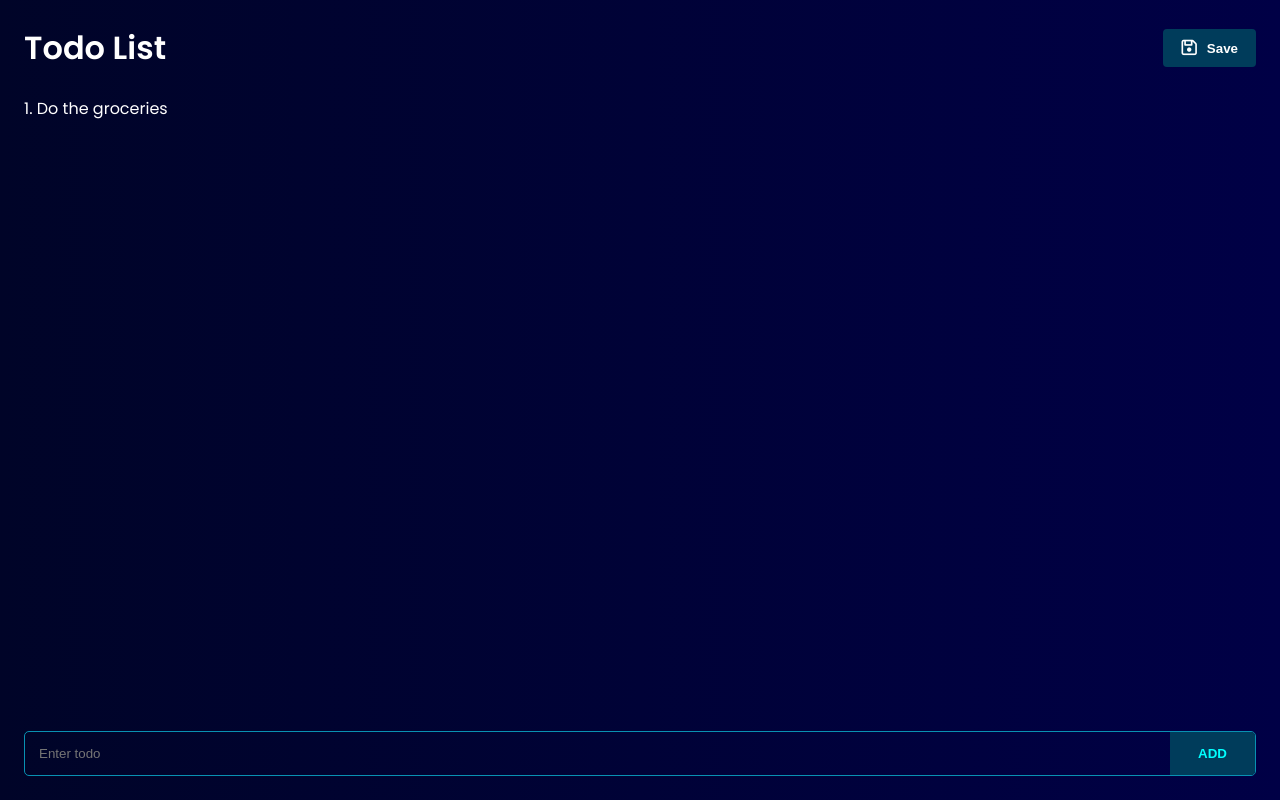
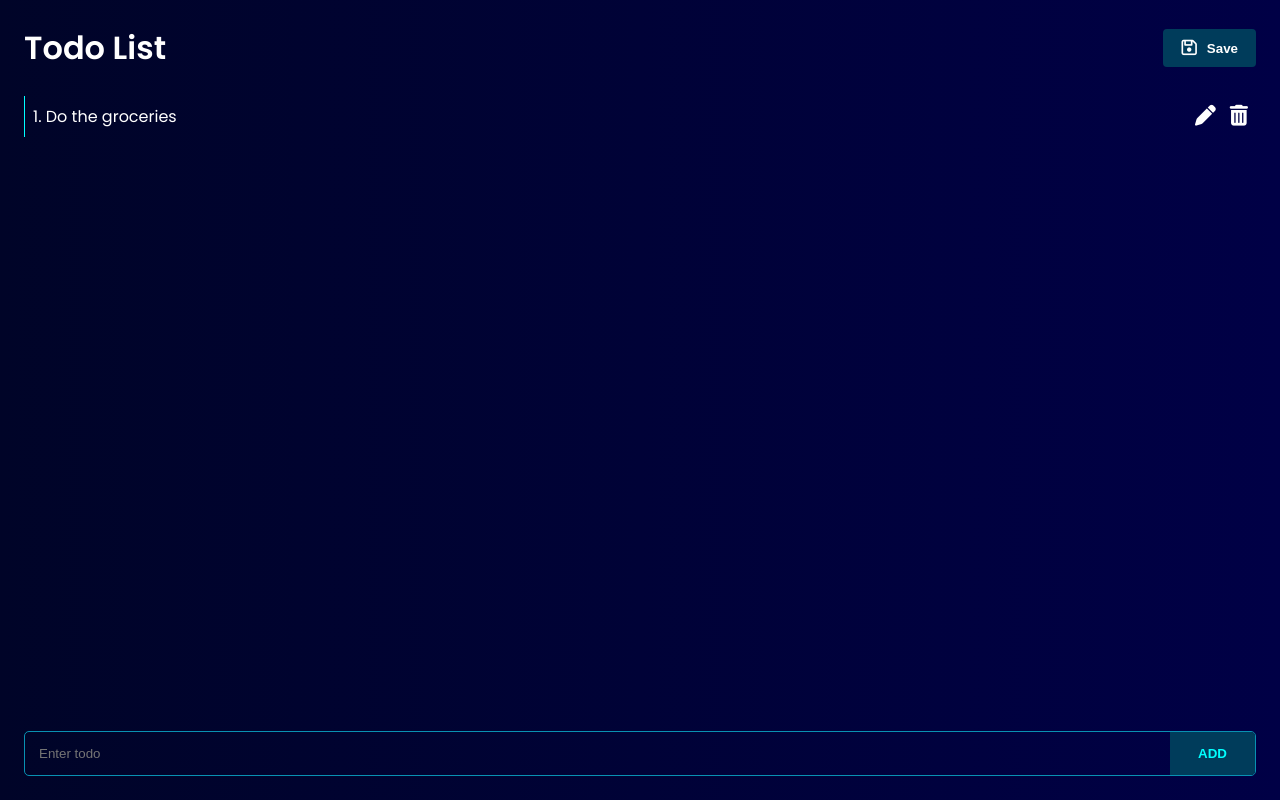
Before and after one commit to BigBen3/Sveltekit-Firebase, a SvelteKit app: page /dashboard in a window 1280 px wide. Built offline with nearby package versions, Linux system fonts and the light colour scheme.

Commit message:
commented code did not work

```diff
--- a/src/routes/dashboard/+page.svelte
+++ b/src/routes/dashboard/+page.svelte
@@ -1,16 +1,34 @@
 <script>
     let todoList = ['Do the groceries'];
     let currTodo = '';
-    let error =  true;
+    let error =  false;
 
 
-    const addToto = () => {
+    const addTodo = () => {
         error = false;
         if(!currTodo){
             error = true;
         }
-        todoList.push(currTodo);
+        todoList = [...todoList, currTodo];
+        currTodo = "";
     }
+   /*
+
+    const editTodo = (index) => {
+
+
+        //if they are not equal add them to the list if they are remove it from the list
+        let newTodoList = todoList.filter(val,  i) => {
+            return i !== index;
+        }
+        currTodo = todoList(index);
+        todoList = newTodoList;
+    }
+
+    const removeTodo = (index) => {
+
+    }
+    */
 </script>
 
 
@@ -22,14 +40,21 @@
     <main>
        {#each todoList as todo, index }
             <div class="todo">
-                {index+1}. {todo}
+                <p>
+                    {index+1}. {todo}
+                </p>
+                <div class="actions">
+                    <i class="fa-solid fa-pen"></i>
+                    <i class="fa-solid fa-trash-can"></i>
+                </div>
+
             </div>
 
        {/each}
     </main>
-    <div class="enterTodo">
+    <div class={"enterTodo " + (error ? "errorBorder" : "")}>
         <input bind:value={currTodo} type="text" placeholder="Enter todo"/>
-        <button>ADD</button>
+        <button on:click={addTodo}>ADD</button>
     </div>
 </div>
 
@@ -76,6 +101,31 @@
         gap: 8px;
         flex: 1;
     }
+
+    .todo {
+        border-left: 1px solid cyan;
+        padding:8px;
+        display: flex;
+        align-items: center;
+        justify-content: space-between;
+    }
+
+    .actions {
+        display: flex;
+        align-items: center;
+        gap: 14px;
+        font-size: 1.3rem;
+    }
+    .actions i {
+        cursor:pointer;
+    }
+    .actions i:hover {
+        color: coral;
+    }
+    .errorBorder {
+        border-color: coral !important;
+    }
+
     .enterTodo {
         display: flex;
         align-items: stretch;
@@ -106,4 +156,6 @@
         background: transparent;
     }
 
+
+
 </style>
```
